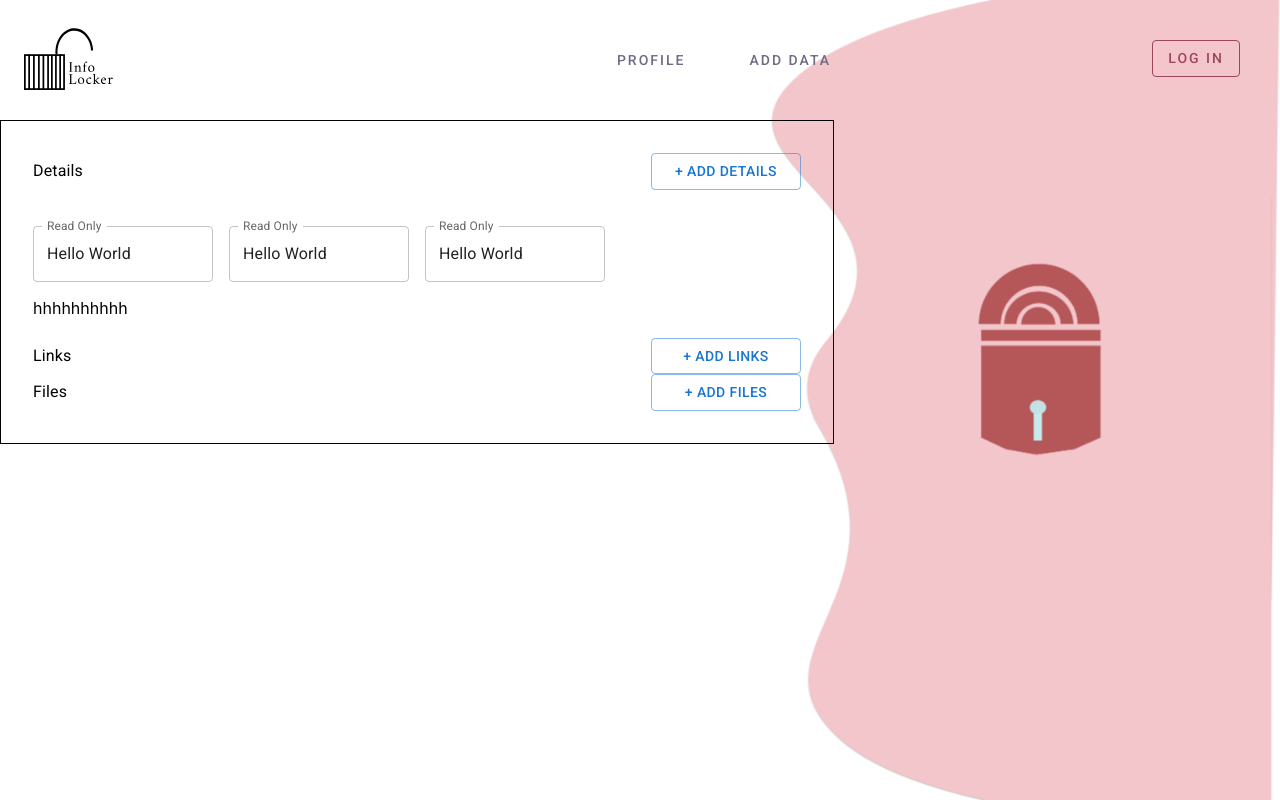
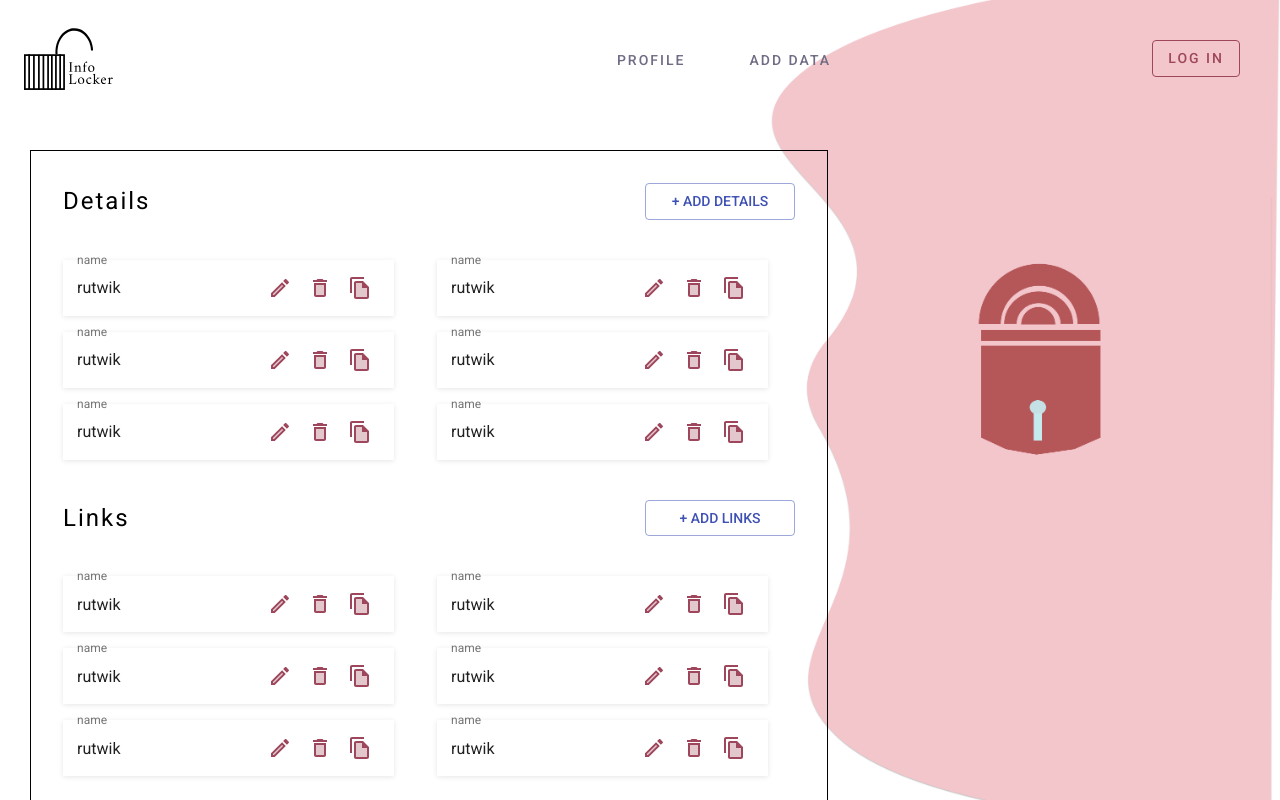
Before and after one commit to Rutwik1801/InfoLocker, a React (Create React App) app in the folder infolocker/: page /profile in a window 1280 px wide. Shown: the top 800 px of the page. Built offline with nearby package versions, Linux system fonts and the light colour scheme.

Commit message:
profile page implemented

```diff
--- a/infolocker/src/App.js
+++ b/infolocker/src/App.js
@@ -20,12 +20,15 @@ function App() {
   return (
 
     <BrowserRouter>
-    <BackgroundWrapper variantt="red"></BackgroundWrapper>
+    <ThemeProvider theme={customTheme}>
+    <BackgroundWrapper variantt="red">
     <Routes>
         <Route path="/" element={<LandingPage/>} />
         <Route path="/login" element={<Login />} />
         <Route path="/profile" element={<HomePage />} />
       </Routes>
+      </BackgroundWrapper>
+    </ThemeProvider>
     </BrowserRouter>
   );
 }
--- a/infolocker/src/components/backgroundWrapper/BackgroundWrapper.js
+++ b/infolocker/src/components/backgroundWrapper/BackgroundWrapper.js
@@ -8,7 +8,7 @@ export default function BackgroundWrapper(props) {
 
   return (
     <div  className={`container ${bg}`} >
-
+  {props.children}
    </div>
   )
 }
--- a/infolocker/src/components/backgroundWrapper/backgroundWrapper.css
+++ b/infolocker/src/components/backgroundWrapper/backgroundWrapper.css
@@ -13,6 +13,7 @@
     right: 0px;
     bottom: 0px;
     left: 0px;
+    z-index: -1;
 }
 .bg-red {
     background-image: url(../../assets/bg-red.png);
--- /dev/null
+++ b/infolocker/src/components/homepage/DataComponent.js
@@ -0,0 +1,49 @@
+import React from 'react'
+import DownloadIcon from '@mui/icons-material/DownloadForOfflineRounded';
+import { Grid, TextField } from '@mui/material'
+import IconButton from '@mui/material/IconButton';
+import ContentCopyIcon from '@mui/icons-material/FileCopyTwoTone';
+import EditIcon from '@mui/icons-material/EditTwoTone';
+import DeleteIcon from '@mui/icons-material/DeleteTwoTone';
+
+function DataComponent({label,value,isFile}) {
+
+    const handleClick=()=>{
+        navigator.clipboard.writeText("hello")
+        if(isFile){
+            console.log("downoad")
+        }else{
+            console.log("copy")
+        }
+    }
+
+  return (
+    <Grid  item xs={12} sm={6}>
+    <TextField
+         sx={{boxShadow:"0px 1px 5px rgba(0,0,0,0.1)"}}
+              id="outlined-read-only-input"
+              label={label}
+              defaultValue={value}
+InputProps={{
+readOnly:true,
+endAdornment: (
+    <div style={{display:"flex"}}>
+<IconButton sx={{color:"#9E465B"}} onClick={handleClick}>
+    <EditIcon />
+</IconButton>
+<IconButton sx={{color:"#9E465B"}} onClick={handleClick}>
+    <DeleteIcon />
+</IconButton>
+<IconButton sx={{color:"#9E465B"}} onClick={handleClick}>
+    {isFile?<DownloadIcon />:<ContentCopyIcon />}
+</IconButton>
+    </div>
+
+),
+}}
+/>
+ </Grid>
+  )
+}
+
+export default DataComponent
--- a/infolocker/src/components/homepage/Header.js
+++ b/infolocker/src/components/homepage/Header.js
@@ -4,7 +4,7 @@ import React from 'react'
 function Header({title}) {
   return (
     <Grid sx={{display:"flex",justifyContent:"space-between",alignItems:"center"}}>
-        <Typography >{title}</Typography>
+        <Typography fontSize={24} sx={{letterSpacing:2}}>{title}</Typography>
         <Button sx={{width:"150px"}} variant='outlined'>+ Add {title}</Button>
     </Grid>
   )
--- a/infolocker/src/components/homepage/HomePage.js
+++ b/infolocker/src/components/homepage/HomePage.js
@@ -12,64 +12,52 @@ import Header from './Header'
 import FormHelperText from '@mui/material/FormHelperText';
 import Visibility from '@mui/icons-material/Visibility';
 import VisibilityOff from '@mui/icons-material/VisibilityOff';
+// import IconButton from '@material-ui/core/IconButton';
+import Avatar from '@mui/material/Avatar';
+import DataComponent from './DataComponent';
+// import { Search } from '@material-ui/icons';
 
 function HomePage() {
   return (
     <div>
         <Navbar isLoggedIn={true}/>
-        <Box sx={{position:"relative",width:{sx:"100%",md:"60%"},zIndex:2,border:"1px solid black",padding:4}}>
-          <Grid sx={{marginBottom:"20px"}}>
+        <div style={{padding:"30px"}}>
+        <Box sx={{background:'none',width:{sx:"100%",md:"60%"},border:"1px solid black",padding:4}}>
+          <Grid>
             <Header title="Details"/>
-            <Grid container spacing={2} sx={{marginTop:"20px"}}>
-            <Grid  item xs={12} sm={4} lg={3}>
-            <TextField
-          id="outlined-read-only-input"
-          label="Read Only"
-          defaultValue="Hello World"
-          InputProps={{
-            readOnly: true,
-          }}
-        />
-
-            </Grid>
-            <Grid  item xs={12} sm={4} lg={3}>
-            <TextField
-          id="outlined-read-only-input"
-          label="Read Only"
-          defaultValue="Hello World"
-          InputProps={{
-            readOnly: true,
-          }}
-        />
-
-            </Grid>
-            <Grid  item xs={12} sm={4} lg={3}>
-            <TextField
-          id="outlined-read-only-input"
-          label="Read Only"
-          defaultValue="Hello World"
-          InputProps={{
-            readOnly: true,
-          }}
-        />
-
-            </Grid>
-            <Grid  item xs={12} sm={4} lg={3}>
-
-            </Grid>
-            <Grid  item xs={12} sm={4} lg={3}>
-                hhhhhhhhhh
+            <Grid container spacing={2} sx={{marginTop:3}}>
+            <DataComponent isFile={false} label="name" value="rutwik" />
+            <DataComponent isFile={false} label="name" value="rutwik" />
+            <DataComponent isFile={false} label="name" value="rutwik" />
+            <DataComponent isFile={false} label="name" value="rutwik" />
+            <DataComponent isFile={false} label="name" value="rutwik" />
+            <DataComponent isFile={false} label="name" value="rutwik" />
             </Grid>
             </Grid>
-
-          </Grid>
-          <Grid>
+          <Grid sx={{marginTop:5,marginBottom:5}}>
           <Header title="Links" />
+          <Grid container spacing={2} sx={{marginTop:3}}>
+            <DataComponent isFile={false} label="name" value="rutwik" />
+            <DataComponent isFile={false} label="name" value="rutwik" />
+            <DataComponent isFile={false} label="name" value="rutwik" />
+            <DataComponent isFile={false} label="name" value="rutwik" />
+            <DataComponent isFile={false} label="name" value="rutwik" />
+            <DataComponent isFile={false} label="name" value="rutwik" />
+            </Grid>
           </Grid>
           <Grid>
           <Header title="Files" />
+          <Grid container spacing={2} sx={{marginTop:3}}>
+            <DataComponent isFile={true} label="name" value="rutwik" />
+            <DataComponent isFile={true} label="name" value="rutwik" />
+            <DataComponent isFile={true} label="name" value="rutwik" />
+            <DataComponent isFile={false} label="name" value="rutwik" />
+            <DataComponent isFile={false} label="name" value="rutwik" />
+            <DataComponent isFile={false} label="name" value="rutwik" />
+            </Grid>
           </Grid>
         </Box>
+        </div>
     </div>
   )
 }
```
Also changed, not shown: 1 other file (tests, documents, lock files or other folders).
